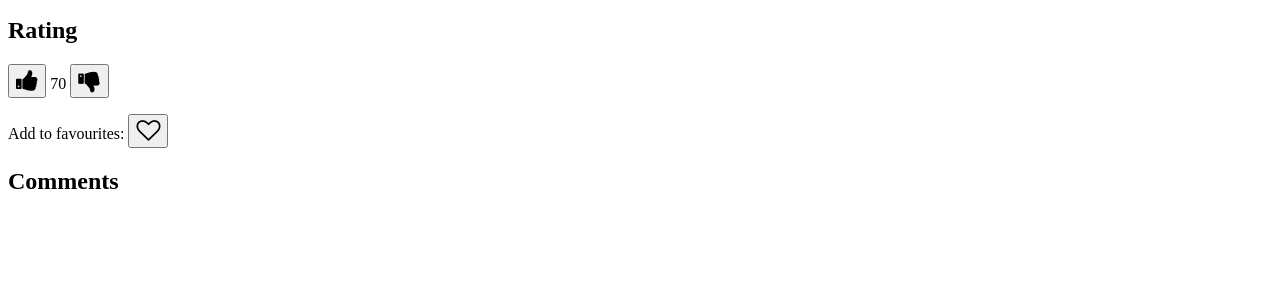
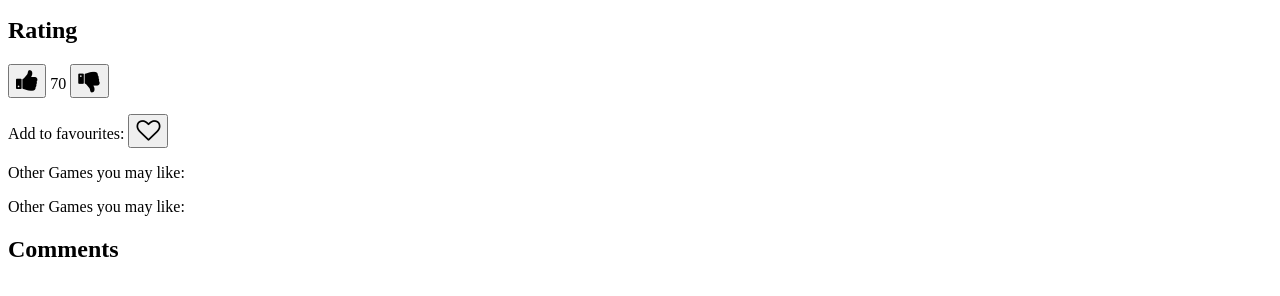
Before and after one commit to YoukaiDragon/Foster_DGL203_Project, a plain HTML site: page game/onus.html in a window 1280 px wide. Shown: the part 436-732 px from the top of the page. Drawn offline with Linux system fonts and the light colour scheme.

Commit message:
Add place to put related games on game pages

```diff
--- a/game/onus.html
+++ b/game/onus.html
@@ -36,6 +36,12 @@
         <p>Add to favourites: <button style="font-size:24px"><i class="fa fa-heart-o"></i></button></p> <!-- Text to go in tooltip -->
     </div>
     <div>
+        <p>Other Games you may like:</p>
+    </div>
+    <div>
+        <p>Other Games you may like:</p>
+    </div>
+    <div>
         <h2>Comments</h2>
         <ul>
 
```
Also changed, not shown: game/2048.html (+4 -0 lines), game/dailynonograms.html (+3 -0 lines), game/dailysudoku.html (+3 -0 lines), game/floodfill.html (+3 -0 lines), game/pixelbearadventure.html (+3 -0 lines), game/pixelspeedrun.html (+3 -0 lines), game/pushpuzzle.html (+3 -0 lines), game/skislalom.html (+3 -0 lines), game/tictactoe.html (+3 -0 lines).
